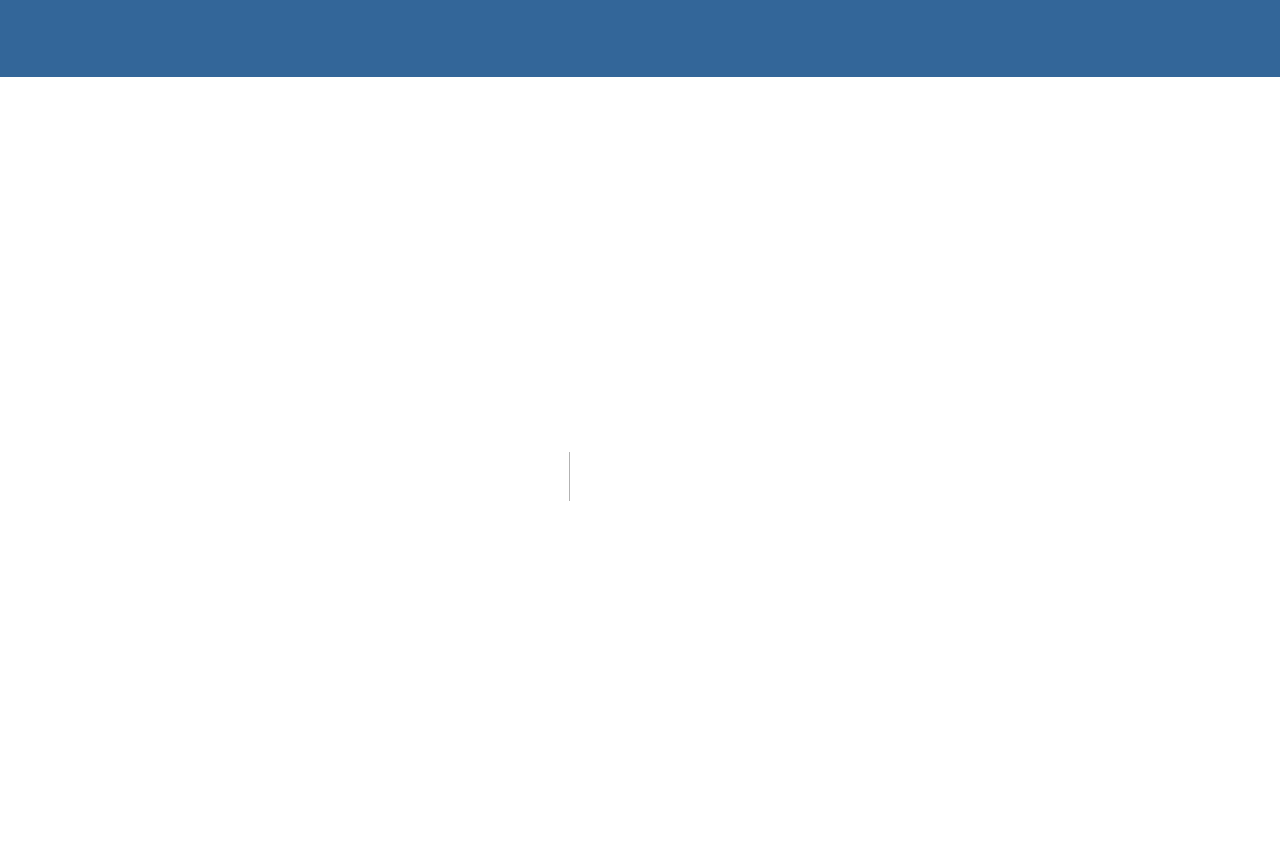
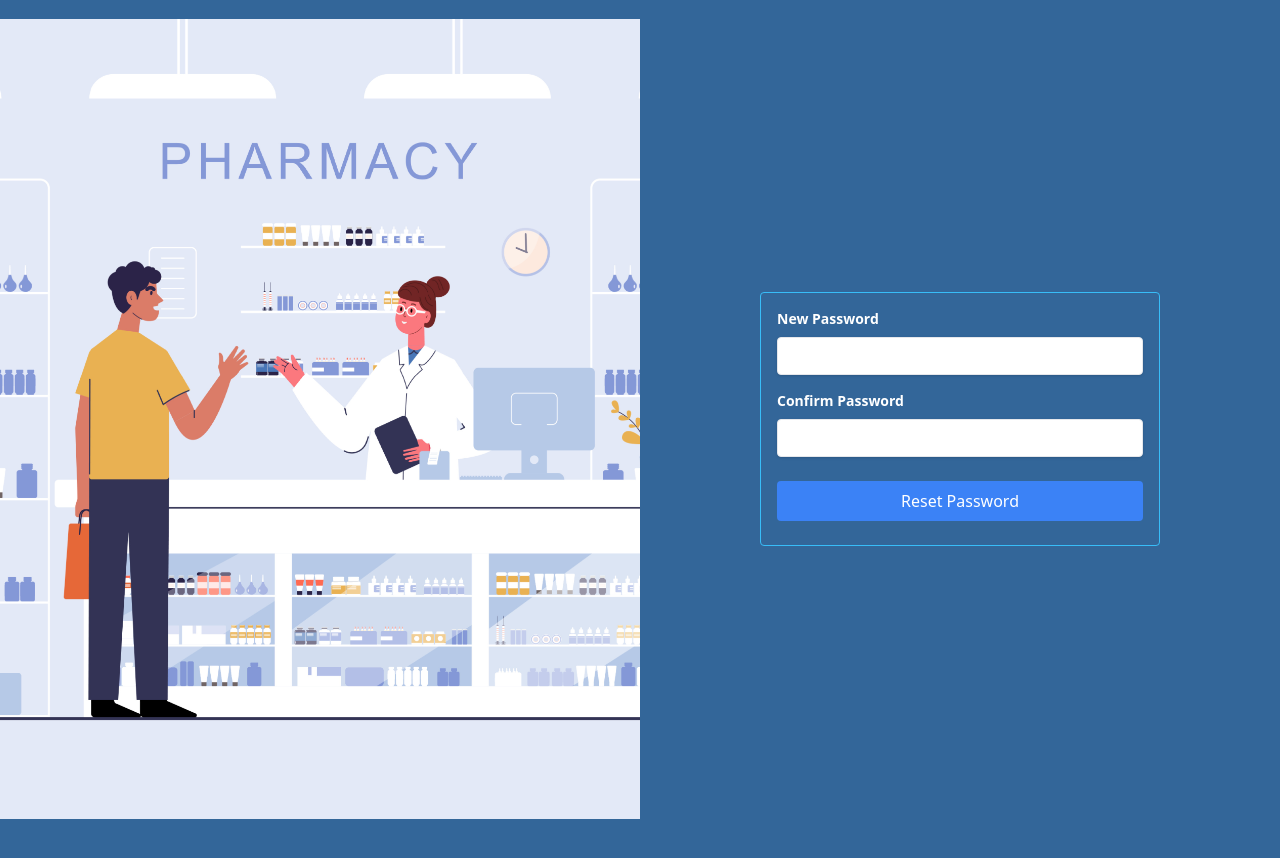
Before and after one commit to adamECE/SFWE403, a Next.js app in the folder pharmacy-manager-system/: page /reset-password in a window 1280 px wide. Before the commit this address had no page. Shown: the top 858 px of the page. Built offline with nearby package versions, Linux system fonts and the light colour scheme.

Commit message:
Created forget password directory with page.js file. Updated link sent to email. Linked routing of new password page back to login.

```diff
--- a/pharmacy-manager-system/app/pages/inventory/InventoryRow.js
+++ b/pharmacy-manager-system/app/pages/inventory/InventoryRow.js
@@ -1,10 +1,9 @@
-
-
 export default function Inventory({
   popupWindow,
   setPopupWindow,
   setPopupWindowContent,
   name,
+  _id,
   description,
   category,
   price,
@@ -24,6 +23,7 @@ export default function Inventory({
 
     setPopupWindowContent({
       name: name,
+      _id: _id,
       description: description,
       category: category,
       price: price,
@@ -43,13 +43,13 @@ export default function Inventory({
       "border-b dark:border-neutral-500 trBg" :
       "border-b dark:border-neutral-500 trBg hover:scale-105" }
       onClick={handleRowOnClick}>
-      <td className="whitespace-nowrap  px-6 py-4">  {name}             </td>{" "}
-      <td className="whitespace-nowrap  px-6 py-4">  {category}         </td>{" "}
-      <td className="whitespace-nowrap  px-6 py-4">  {price}            </td>{" "}
-      <td className="whitespace-nowrap  px-6 py-4">  {quantityInStock}  </td>{" "}
-      <td className="whitespace-nowrap  px-6 py-4">  {manufacturer}     </td>{" "}
-      <td className="whitespace-nowrap  px-6 py-4">  {expirationDate}   </td>{" "}
-      <td className="whitespace-nowrap  px-6 py-4">  {location}         </td>{" "}
+      <td className="whitespace-nowrap  px-6 py-4">  {name}             </td>
+      <td className="whitespace-nowrap  px-6 py-4">  {category}         </td>
+      <td className="whitespace-nowrap  px-6 py-4">  {price}            </td>
+      <td className="whitespace-nowrap  px-6 py-4">  {quantityInStock}  </td>
+      <td className="whitespace-nowrap  px-6 py-4">  {manufacturer}     </td>
+      <td className="whitespace-nowrap  px-6 py-4">  {expirationDate}   </td>
+      <td className="whitespace-nowrap  px-6 py-4">  {location}         </td>
     </tr>
   );
 }
--- /dev/null
+++ b/pharmacy-manager-system/app/reset-password/page.js
@@ -0,0 +1,80 @@
+"use client"
+import React, { useState } from "react";
+import { useRouter } from "next/navigation";
+
+export default function ResetPassword() {
+  const [password, setPassword] = useState("");
+  const [confirmPassword, setConfirmPassword] = useState("");
+  const router = useRouter();
+
+  const handlePasswordChange = (e) => {
+    setPassword(e.target.value);
+  };
+
+  const handleConfirmPasswordChange = (e) => {
+    setConfirmPassword(e.target.value);
+  };
+
+  const handleSubmit = async (e) => {
+    e.preventDefault();
+    if (password !== confirmPassword) {
+      alert("Passwords do not match.");
+      return;
+    }
+
+    // Perform password reset logic here
+    // ...
+
+    // Redirect back to the login page
+    router.push("/#"); // Replace with the actual route for the login page
+  };
+
+  return (
+    <div className="grid grid-cols-1 sm:grid-cols-2 h-screen w-full resetLogin">
+      <div className="hidden sm:block">
+        <img
+          className="w-full h-full object-cover"
+          src="logo1.jpeg"
+          alt="pharmacist and a patient"
+        />
+      </div>
+      <div className="flex flex-col justify-center">
+        <form
+          onSubmit={handleSubmit}
+          className="max-w-[400px] w-full mx-auto bg-transparent p-4 rounded border border-sky-400"
+        >
+          <div className="mb-4">
+            <label className="block text-white text-sm font-bold mb-2">
+              New Password
+            </label>
+            <input
+              type="password"
+              value={password}
+              onChange={handlePasswordChange}
+              required
+              className="shadow appearance-none border rounded w-full py-2 px-3 text-gray-700 leading-tight focus:outline-none focus:shadow-outline"
+            />
+          </div>
+          <div className="mb-4">
+            <label className="block text-white text-sm font-bold mb-2">
+              Confirm Password
+            </label>
+            <input
+              type="password"
+              value={confirmPassword}
+              onChange={handleConfirmPasswordChange}
+              required
+              className="shadow appearance-none border rounded w-full py-2 px-3 text-gray-700 leading-tight focus:outline-none focus:shadow-outline"
+            />
+          </div>
+          <button
+            type="submit"
+            className="bg-blue-500 hover:bg-blue-700 rounded w-full my-2 py-2 text-white appearance-none focus:outline-none focus:shadow-outline"
+          >
+            Reset Password
+          </button>
+        </form>
+      </div>
+    </div>
+  );
+}
```
Also changed, not shown: pharmacy-manager-system/app/page.js (line endings or trailing spaces), 2 other files (tests, documents, lock files or other folders).
